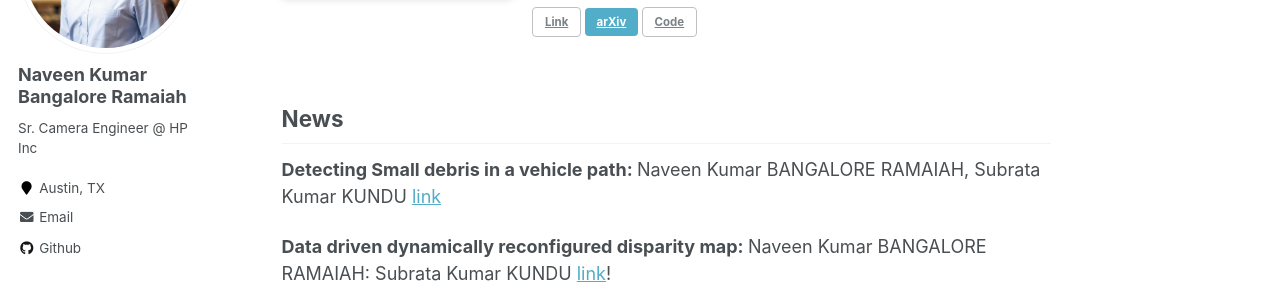
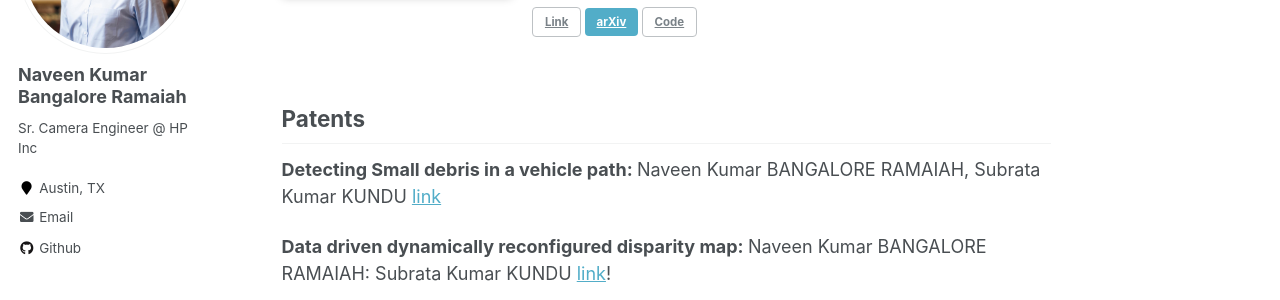
Before and after one commit to naveen-bangalore/nbangalore.github.io, a Jekyll site: the page built from index.html, in a window 1280 px wide and 900 px high, scrolled down 1212 px. Shown: the part 155-455 px from the top of the window. Built offline with Jekyll 4.4.1, drawn with Linux system fonts in a browser that asks for light colours.

Commit message:
Update index.html

```diff
--- a/index.html
+++ b/index.html
@@ -46,7 +46,7 @@ author_profile: true
 {% endfor %}
 <div style="clear: both;"></div>
 
-<h2>News</h2>
+<h2>Patents</h2>
 <div id="patents">
   {% for item in site.data.patents.main %}
   <p><strong><font class="new">{{ item.name | markdownify | remove: '<p>' | remove: '</p>'}} </font></strong>{{ item.info | markdownify | remove: '<p>' | remove: '</p>'}}</p>
```
